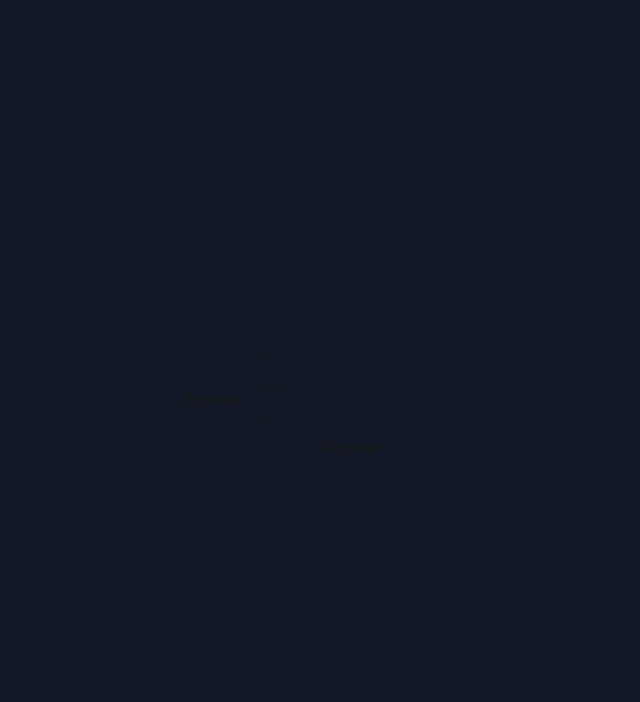
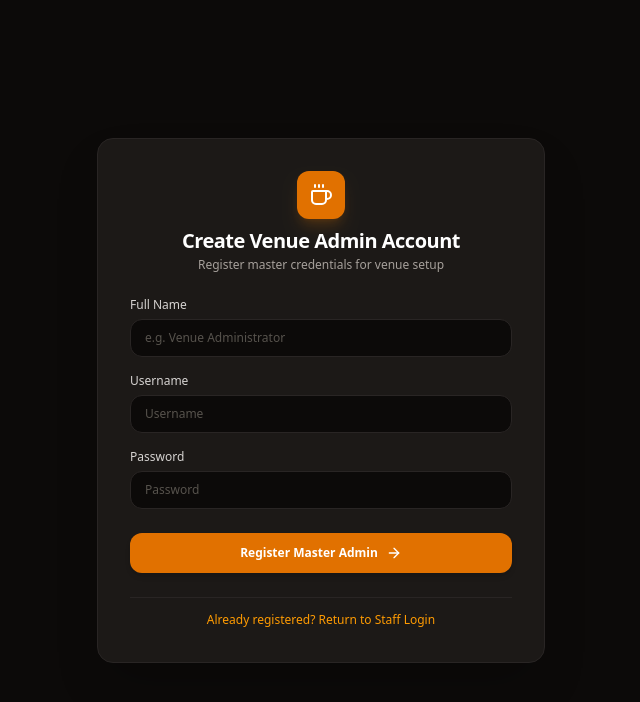
Before and after one commit to natishget/digital-menu, a Next.js app in the folder frontend/: page /register in a window 1280 px wide. Shown: the top 702 px of the page, without its empty margins (319-959 px from the left). Built offline with nearby package versions, Linux system fonts and the light colour scheme; no server answers.

Commit message:
feat(frontend): redesign login and register UI with sleek dark theme and logout capabilities

```diff
--- a/frontend/app/login/page.tsx
+++ b/frontend/app/login/page.tsx
@@ -9,11 +9,7 @@
   Lock,
   ArrowRight,
   ShieldCheck,
-  Utensils,
-  CreditCard,
-  ChefHat,
-  Sliders,
-  Sparkles,
+  CheckCircle2,
 } from 'lucide-react';
 import { useAppDispatch } from '../../lib/store/hooks';
 import { setCredentials } from '../../lib/store/slices/authSlice';
@@ -90,65 +86,104 @@
   };
 
   return (
-    <div className="min-h-screen bg-[var(--color-bg)] text-[var(--color-text)] flex items-center justify-center p-4 font-sans transition-colors duration-200">
-      <div className="max-w-xl w-full bg-[var(--color-surface)] p-8 rounded-3xl border border-stone-700 shadow-2xl flex flex-col gap-6">
+    <div className="min-h-screen bg-stone-950 text-stone-100 flex items-center justify-center p-4 sm:p-6 font-sans">
+      <div className="max-w-md w-full bg-stone-900 border border-stone-800 p-6 sm:p-8 rounded-2xl shadow-2xl flex flex-col gap-6">
+        {/* Brand Header */}
         <div className="flex flex-col items-center text-center gap-2">
-          <div className="w-14 h-14 rounded-2xl bg-[var(--color-primary)] text-white flex items-center justify-center shadow-lg">
-            <Coffee className="w-7 h-7" />
+          <div className="w-12 h-12 rounded-xl bg-amber-600 text-white flex items-center justify-center shadow-lg shadow-amber-600/20">
+            <Coffee className="w-6 h-6" />
           </div>
-          <h1 className="text-2xl font-extrabold tracking-tight text-white">Staff Portal Authorization</h1>
-          <p className="text-xs text-stone-400">
-            Digital Menu & KOT Station Login
-          </p>
-        </div>
-
-        {/* Staff Authorization Info Banner */}
-        <div className="p-4 rounded-2xl bg-stone-900/90 border border-[var(--color-primary)]/40 flex flex-col gap-2">
-          <div className="flex items-center gap-2 text-xs font-bold text-[var(--color-accent)]">
-            <ShieldCheck className="w-4 h-4" />
-            <span>Authorized Personnel Access Only</span>
+          <div>
+            <h1 className="text-xl font-bold tracking-tight text-white">Staff Authorization Portal</h1>
+            <p className="text-xs text-stone-400 mt-0.5">
+              Access Venue Operations & KOT Systems
+            </p>
           </div>
-          <p className="text-[11px] text-stone-400">
-            Sign in with your assigned staff or administrator credentials to access Table Management, Menu Catalog, Staff POS, Cashier, and KDS displays.
-          </p>
         </div>
 
         {/* Tab Switcher */}
-        <div className="grid grid-cols-2 p-1 bg-stone-900 rounded-xl border border-stone-700 text-xs font-bold">
+        <div className="grid grid-cols-2 p-1 bg-stone-950 rounded-xl border border-stone-800 text-xs font-semibold">
           <button
             type="button"
-            onClick={() => setActiveTab('pin')}
-            className={`py-2.5 rounded-lg transition-colors flex items-center justify-center gap-1.5 ${
-              activeTab === 'pin' ? 'bg-[var(--color-primary)] text-white shadow-xs' : 'text-stone-400 hover:text-white'
+            onClick={() => setActiveTab('username')}
+            className={`py-2 rounded-lg transition-colors flex items-center justify-center gap-1.5 ${
+              activeTab === 'username' ? 'bg-amber-600 text-white shadow-xs' : 'text-stone-400 hover:text-white'
             }`}
           >
-            <KeyRound className="w-4 h-4" />
-            <span>Waiter 4-Digit PIN Access</span>
+            <User className="w-4 h-4" />
+            <span>Staff Account</span>
           </button>
 
           <button
             type="button"
-            onClick={() => setActiveTab('username')}
-            className={`py-2.5 rounded-lg transition-colors flex items-center justify-center gap-1.5 ${
-              activeTab === 'username' ? 'bg-[var(--color-primary)] text-white shadow-xs' : 'text-stone-400 hover:text-white'
+            onClick={() => setActiveTab('pin')}
+            className={`py-2 rounded-lg transition-colors flex items-center justify-center gap-1.5 ${
+              activeTab === 'pin' ? 'bg-amber-600 text-white shadow-xs' : 'text-stone-400 hover:text-white'
             }`}
           >
-            <User className="w-4 h-4" />
-            <span>Username & Password</span>
+            <KeyRound className="w-4 h-4" />
+            <span>Waiter PIN</span>
           </button>
         </div>
 
         {error && (
-          <div className="p-3 rounded-xl bg-red-950/80 border border-red-700 text-red-200 text-xs text-center font-medium">
+          <div className="p-3 rounded-xl bg-red-950/80 border border-red-800 text-red-200 text-xs text-center font-medium">
             {error}
           </div>
         )}
 
-        {activeTab === 'pin' ? (
+        {activeTab === 'username' ? (
+          <form onSubmit={handleUsernameLogin} className="flex flex-col gap-4">
+            <div>
+              <label className="block text-xs font-medium text-stone-300 mb-1.5">Username</label>
+              <div className="relative">
+                <User className="w-4 h-4 absolute left-3.5 top-3 text-stone-500" />
+                <input
+                  type="text"
+                  value={username}
+                  onChange={(e) => setUsername(e.target.value)}
+                  className="w-full pl-10 pr-3.5 py-2.5 rounded-xl bg-stone-950 border border-stone-800 text-xs text-white placeholder-stone-600 focus:outline-none focus:border-amber-600 focus:ring-1 focus:ring-amber-600/50"
+                  placeholder="Enter username"
+                  required
+                />
+              </div>
+            </div>
+
+            <div>
+              <label className="block text-xs font-medium text-stone-300 mb-1.5">Password</label>
+              <div className="relative">
+                <Lock className="w-4 h-4 absolute left-3.5 top-3 text-stone-500" />
+                <input
+                  type="password"
+                  value={password}
+                  onChange={(e) => setPassword(e.target.value)}
+                  className="w-full pl-10 pr-3.5 py-2.5 rounded-xl bg-stone-950 border border-stone-800 text-xs text-white placeholder-stone-600 focus:outline-none focus:border-amber-600 focus:ring-1 focus:ring-amber-600/50"
+                  placeholder="Enter password"
+                  required
+                />
+              </div>
+            </div>
+
+            <button
+              type="submit"
+              disabled={loading}
+              className="w-full mt-2 py-3 rounded-xl bg-amber-600 hover:bg-amber-500 text-white font-semibold text-xs shadow-md transition-colors flex items-center justify-center gap-2 disabled:opacity-50"
+            >
+              {loading ? (
+                <div className="w-4 h-4 border-2 border-white border-t-transparent rounded-full animate-spin" />
+              ) : (
+                <>
+                  <span>Sign In to Terminal</span>
+                  <ArrowRight className="w-4 h-4" />
+                </>
+              )}
+            </button>
+          </form>
+        ) : (
           <form onSubmit={handlePinLogin} className="flex flex-col gap-4">
             <div>
-              <label className="block text-xs font-semibold text-stone-300 mb-2">
-                Enter 4-Digit Waiter PIN
+              <label className="block text-xs font-medium text-stone-300 mb-1.5 text-center">
+                Enter 4-Digit Waiter Access PIN
               </label>
               <input
                 type="password"
@@ -156,14 +191,15 @@
                 value={pin}
                 onChange={(e) => setPin(e.target.value)}
                 placeholder="••••"
-                className="w-full text-center text-3xl tracking-[1em] font-mono py-3 rounded-xl bg-stone-900 border border-stone-700 text-[var(--color-accent)] focus:outline-none focus:border-[var(--color-primary)]"
+                className="w-full text-center text-2xl tracking-[0.8em] font-mono py-3 rounded-xl bg-stone-950 border border-stone-800 text-amber-400 placeholder-stone-700 focus:outline-none focus:border-amber-600 focus:ring-1 focus:ring-amber-600/50"
+                required
               />
             </div>
 
             <button
               type="submit"
               disabled={loading || pin.length < 4}
-              className="w-full py-3.5 rounded-xl bg-[var(--color-primary)] hover:opacity-90 text-white font-bold text-xs shadow-lg transition-colors flex items-center justify-center gap-2 disabled:opacity-50"
+              className="w-full mt-2 py-3 rounded-xl bg-amber-600 hover:bg-amber-500 text-white font-semibold text-xs shadow-md transition-colors flex items-center justify-center gap-2 disabled:opacity-50"
             >
               {loading ? (
                 <div className="w-4 h-4 border-2 border-white border-t-transparent rounded-full animate-spin" />
@@ -175,52 +211,13 @@
               )}
             </button>
           </form>
-        ) : (
-          <form onSubmit={handleUsernameLogin} className="flex flex-col gap-4">
-            <div>
-              <label className="block text-xs font-semibold text-stone-300 mb-1">Username</label>
-              <div className="relative">
-                <User className="w-4 h-4 absolute left-3 top-3 text-stone-500" />
-                <input
-                  type="text"
-                  value={username}
-                  onChange={(e) => setUsername(e.target.value)}
-                  className="w-full pl-9 pr-3 py-2.5 rounded-xl bg-stone-900 border border-stone-700 text-xs text-white focus:outline-none focus:border-[var(--color-primary)]"
-                  placeholder="Enter username"
-                />
-              </div>
-            </div>
+        )}
 
-            <div>
-              <label className="block text-xs font-semibold text-stone-300 mb-1">Password</label>
-              <div className="relative">
-                <Lock className="w-4 h-4 absolute left-3 top-3 text-stone-500" />
-                <input
-                  type="password"
-                  value={password}
-                  onChange={(e) => setPassword(e.target.value)}
-                  className="w-full pl-9 pr-3 py-2.5 rounded-xl bg-stone-900 border border-stone-700 text-xs text-white focus:outline-none focus:border-[var(--color-primary)]"
-                  placeholder="Enter password"
-                />
-              </div>
-            </div>
-
-            <button
-              type="submit"
-              disabled={loading}
-              className="w-full py-3.5 rounded-xl bg-[var(--color-primary)] hover:opacity-90 text-white font-bold text-xs shadow-lg transition-colors flex items-center justify-center gap-2 disabled:opacity-50"
-            >
-              {loading ? (
-                <div className="w-4 h-4 border-2 border-white border-t-transparent rounded-full animate-spin" />
-              ) : (
-                <>
-                  <span>Sign In</span>
-                  <ArrowRight className="w-4 h-4" />
-                </>
-              )}
-            </button>
-          </form>
-        )}
+        {/* Security Footer Note */}
+        <div className="pt-2 border-t border-stone-800/80 flex items-center justify-center gap-1.5 text-[11px] text-stone-500 font-medium">
+          <ShieldCheck className="w-3.5 h-3.5 text-amber-500/80" />
+          <span>Role-Based Access Control Enabled</span>
+        </div>
       </div>
     </div>
   );
--- a/frontend/app/register/page.tsx
+++ b/frontend/app/register/page.tsx
@@ -1,19 +1,24 @@
 'use client';
 
-import { useState } from "react";
-import { envConfig } from '@/lib/config';
+import React, { useState } from 'react';
+import Link from 'next/link';
+import { Coffee, User, Lock, ArrowRight, CheckCircle2 } from 'lucide-react';
+import { envConfig } from '../../lib/config';
 
 const backendUrl = envConfig.apiUrl;
 
-const Register = () => {
+export default function RegisterPage() {
   const [username, setUsername] = useState('');
   const [password, setPassword] = useState('');
   const [name, setName] = useState('');
+  const [loading, setLoading] = useState(false);
+  const [message, setMessage] = useState<{ type: 'success' | 'error'; text: string } | null>(null);
 
   const handleSubmit = async (e: React.FormEvent) => {
     e.preventDefault();
+    setLoading(true);
+    setMessage(null);
     try {
-            console.log(backendUrl + "/auth/create");
       const res = await fetch(backendUrl + '/auth/create', {
         method: 'POST',
         headers: {
@@ -22,20 +27,106 @@
         body: JSON.stringify({ username, password, name }),
       });
       const data = await res.json();
-            console.log(data);
-        } catch (error) {
-            console.error(error);
+      if (!res.ok) {
+        throw new Error(data.message || 'Registration failed');
       }
+      setMessage({ type: 'success', text: `Admin user '${data.username || username}' registered successfully!` });
+      setUsername('');
+      setPassword('');
+      setName('');
+    } catch (error: any) {
+      setMessage({ type: 'error', text: error.message || 'Error creating account' });
+    } finally {
+      setLoading(false);
     }
-    return <div className="flex min-h-screen w-full items-center justify-center bg-gray-900">
-        <h1>Register</h1>
-        <form onSubmit={(e) => handleSubmit(e)} className="flex flex-col items-center gap-2">
-            <input type="text" placeholder="Username" value={username} onChange={(e) => setUsername(e.target.value)} />
-            <input type="password" placeholder="Password" value={password} onChange={(e) => setPassword(e.target.value)} />
-            <input type="text" placeholder="Name" value={name} onChange={(e) => setName(e.target.value)} />
-            <button type="submit">Register</button>
+  };
+
+  return (
+    <div className="min-h-screen bg-stone-950 text-stone-100 flex items-center justify-center p-4 sm:p-6 font-sans">
+      <div className="max-w-md w-full bg-stone-900 border border-stone-800 p-6 sm:p-8 rounded-2xl shadow-2xl flex flex-col gap-6">
+        <div className="flex flex-col items-center text-center gap-2">
+          <div className="w-12 h-12 rounded-xl bg-amber-600 text-white flex items-center justify-center shadow-lg shadow-amber-600/20">
+            <Coffee className="w-6 h-6" />
+          </div>
+          <div>
+            <h1 className="text-xl font-bold tracking-tight text-white">Create Venue Admin Account</h1>
+            <p className="text-xs text-stone-400 mt-0.5">
+              Register master credentials for venue setup
+            </p>
+          </div>
+        </div>
+
+        {message && (
+          <div
+            className={`p-3 rounded-xl border text-xs text-center font-medium ${
+              message.type === 'success'
+                ? 'bg-emerald-950/80 border-emerald-800 text-emerald-200'
+                : 'bg-red-950/80 border-red-800 text-red-200'
+            }`}
+          >
+            {message.text}
+          </div>
+        )}
+
+        <form onSubmit={handleSubmit} className="flex flex-col gap-4">
+          <div>
+            <label className="block text-xs font-medium text-stone-300 mb-1.5">Full Name</label>
+            <input
+              type="text"
+              placeholder="e.g. Venue Administrator"
+              value={name}
+              onChange={(e) => setName(e.target.value)}
+              className="w-full px-3.5 py-2.5 rounded-xl bg-stone-950 border border-stone-800 text-xs text-white placeholder-stone-600 focus:outline-none focus:border-amber-600"
+              required
+            />
+          </div>
+
+          <div>
+            <label className="block text-xs font-medium text-stone-300 mb-1.5">Username</label>
+            <input
+              type="text"
+              placeholder="Username"
+              value={username}
+              onChange={(e) => setUsername(e.target.value)}
+              className="w-full px-3.5 py-2.5 rounded-xl bg-stone-950 border border-stone-800 text-xs text-white placeholder-stone-600 focus:outline-none focus:border-amber-600"
+              required
+            />
+          </div>
+
+          <div>
+            <label className="block text-xs font-medium text-stone-300 mb-1.5">Password</label>
+            <input
+              type="password"
+              placeholder="Password"
+              value={password}
+              onChange={(e) => setPassword(e.target.value)}
+              className="w-full px-3.5 py-2.5 rounded-xl bg-stone-950 border border-stone-800 text-xs text-white placeholder-stone-600 focus:outline-none focus:border-amber-600"
+              required
+            />
+          </div>
+
+          <button
+            type="submit"
+            disabled={loading}
+            className="w-full mt-2 py-3 rounded-xl bg-amber-600 hover:bg-amber-500 text-white font-semibold text-xs shadow-md transition-colors flex items-center justify-center gap-2 disabled:opacity-50"
+          >
+            {loading ? (
+              <div className="w-4 h-4 border-2 border-white border-t-transparent rounded-full animate-spin" />
+            ) : (
+              <>
+                <span>Register Master Admin</span>
+                <ArrowRight className="w-4 h-4" />
+              </>
+            )}
+          </button>
         </form>
+
+        <div className="pt-2 border-t border-stone-800 text-center">
+          <Link href="/login" className="text-xs font-medium text-amber-500 hover:underline">
+            Already registered? Return to Staff Login
+          </Link>
         </div>
+      </div>
+    </div>
+  );
 }
-
-export default Register;
```
Lines whose indentation alone changed are shown as unchanged.
